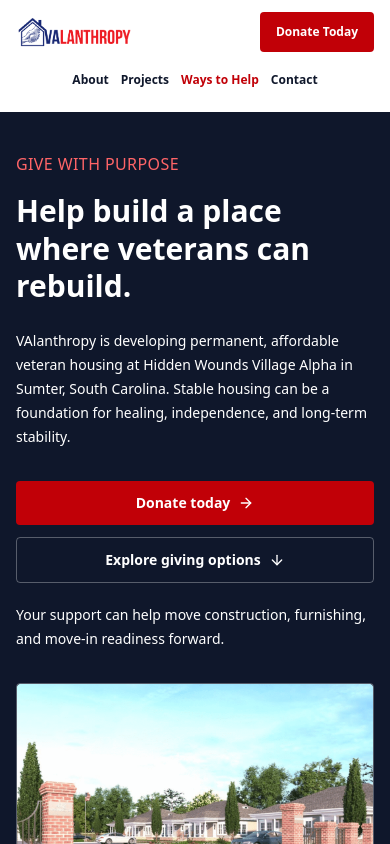
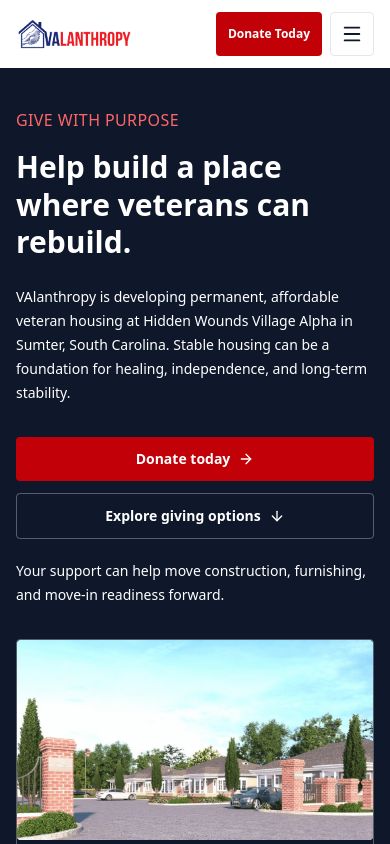
Before and after one commit to ktp-usc/valanthropy, a Next.js app: page /donate in a window 390 px wide. Shown: the top 844 px of the page. Built offline with nearby package versions, Linux system fonts and the light colour scheme.

Commit message:
VALY-17: Make shared navigation mobile friendly

```diff
--- a/components/header.tsx
+++ b/components/header.tsx
@@ -1,5 +1,9 @@
+"use client";
+
+import { useId, useRef, useState } from "react";
 import Image from "next/image";
 import Link from "next/link";
+import { ChevronDown, Menu, X } from "lucide-react";
 
 type NavItem = {
     href: string;
@@ -13,16 +17,28 @@ const links: NavItem[] = [
         label: "About",
         children: [
             { href: "/about", label: "About Us" },
-            { href: "/about-leadership", label: "Leadership & Current Board" },
-            { href: "/partners-and-sponsors", label: "Partners & Sponsors" },
-            { href: "/financials", label: "Financial & Transparency" },
+            {
+                href: "/about-leadership",
+                label: "Leadership & Current Board",
+            },
+            {
+                href: "/partners-and-sponsors",
+                label: "Partners & Sponsors",
+            },
+            {
+                href: "/financials",
+                label: "Financial & Transparency",
+            },
         ],
     },
     {
         href: "/projects",
         label: "Projects",
         children: [
-            { href: "/projects", label: "Hidden Wounds Village Alpha" },
+            {
+                href: "/projects",
+                label: "Hidden Wounds Village Alpha",
+            },
             { href: "/progress", label: "Progress" },
         ],
     },
@@ -40,10 +56,66 @@ const links: NavItem[] = [
         label: "Contact",
         children: [
             { href: "/contact", label: "Contact Us" },
-            { href: "mailto:info@valanthropy.org", label: "info@valanthropy.org" },
+            {
+                href: "mailto:info@valanthropy.org",
+                label: "info@valanthropy.org",
+            },
         ],
     },
 ];
+
+// Layout
+const HEADER =
+    "relative z-30 flex flex-wrap items-center justify-between gap-2 bg-white px-4 py-3 lg:flex-nowrap lg:gap-4 lg:px-8";
+
+const LOGO_LINK = "flex min-w-0 shrink-0 items-center";
+const LOGO = "h-8 w-auto sm:h-10 lg:h-12";
+
+// Keyboard focus
+const FOCUS =
+    "focus-visible:outline-2 focus-visible:outline-offset-2 focus-visible:outline-red-700";
+
+// Desktop navigation
+const DESKTOP_NAV =
+    "hidden items-center justify-center gap-6 text-sm font-bold lg:flex";
+
+const DESKTOP_LINK =
+    "block py-3 hover:text-red-700";
+
+const DROPDOWN =
+    "invisible absolute left-1/2 top-full min-w-48 -translate-x-1/2 opacity-0 transition group-focus-within:visible group-focus-within:opacity-100 group-hover:visible group-hover:opacity-100";
+
+const DROPDOWN_LIST =
+    "rounded border border-slate-200 bg-white py-2 shadow-lg";
+
+const DROPDOWN_LINK =
+    "block whitespace-nowrap px-4 py-2 text-xs font-semibold text-slate-900 hover:bg-slate-100 hover:text-red-700 focus-visible:outline-2 focus-visible:outline-offset-[-2px] focus-visible:outline-red-700";
+
+// Actions
+const DONATE_BUTTON =
+    "ml-auto inline-flex min-h-11 shrink-0 items-center justify-center rounded bg-red-700 px-3 py-3 text-xs font-semibold text-white transition hover:bg-red-800 lg:ml-0 lg:px-8";
+
+const MENU_BUTTON =
+    "inline-flex size-11 shrink-0 cursor-pointer items-center justify-center rounded border border-slate-200 text-slate-900 transition hover:bg-slate-100 lg:hidden";
+
+// Mobile navigation
+const MOBILE_NAV =
+    "w-full border-t border-slate-200 pt-3 lg:hidden";
+
+const MOBILE_ITEM = "border-b border-slate-100";
+const MOBILE_ROW = "flex items-center justify-between gap-2";
+
+const MOBILE_LINK =
+    "flex min-h-11 min-w-0 flex-1 items-center rounded px-3 py-3 text-sm font-bold hover:bg-slate-100 hover:text-red-700";
+
+const SUBMENU_BUTTON =
+    "inline-flex size-11 shrink-0 cursor-pointer items-center justify-center rounded text-slate-900 transition hover:bg-slate-100";
+
+const SUBMENU_LIST =
+    "mb-3 ml-3 space-y-1 border-l-2 border-slate-200 pl-3";
+
+const SUBMENU_LINK =
+    "flex min-h-11 items-center break-words rounded px-3 py-3 text-sm font-medium text-slate-600 transition hover:bg-slate-100 hover:text-red-700";
 
 export default function Header({
     active,
@@ -52,46 +124,75 @@ export default function Header({
     active?: string;
     donateHref?: string;
 }) {
+    const [menuOpen, setMenuOpen] = useState(false);
+    const [openSection, setOpenSection] = useState<string | null>(null);
+
+    const menuButtonRef = useRef<HTMLButtonElement>(null);
+    const navigationId = useId();
+
+    function closeMenu() {
+        setMenuOpen(false);
+        setOpenSection(null);
+    }
+
+    function toggleMenu() {
+        setMenuOpen(!menuOpen);
+        setOpenSection(null);
+    }
+
     return (
-        <header className="relative z-30 flex flex-wrap items-center justify-between gap-2 bg-white px-4 py-3 md:flex-nowrap md:gap-4 md:px-8">
-            <Link href="/" className="flex items-center">
+        <header
+            className={HEADER}
+            onKeyDown={(event) => {
+                if (event.key === "Escape" && menuOpen) {
+                    event.preventDefault();
+                    closeMenu();
+                    menuButtonRef.current?.focus();
+                }
+            }}
+        >
+            <Link
+                href="/"
+                className={`${LOGO_LINK} ${FOCUS}`}
+                onClick={closeMenu}
+            >
                 <Image
                     src="/about-leadership/valanthropy-lgo.png"
                     alt="VAlanthropy"
                     width={707}
                     height={194}
                     priority
-                    className="h-8 w-auto md:h-12"
+                    className={LOGO}
                 />
             </Link>
-            <nav aria-label="Main navigation" className="order-3 flex w-full items-center justify-center gap-3 text-xs font-bold sm:gap-5 sm:text-sm md:order-none md:w-auto md:gap-6">
-                {links.map((l, index) => (
-                    <div key={l.label} className="group relative">
+
+            {/* Desktop navigation */}
+            <nav
+                aria-label="Main navigation"
+                className={DESKTOP_NAV}
+            >
+                {links.map((item) => (
+                    <div key={item.label} className="group relative">
                         <Link
-                            href={l.href}
-                            className={`block py-3 focus-visible:outline-2 focus-visible:outline-offset-2 focus-visible:outline-red-700 ${
-                                l.href === active ? "text-red-700" : "text-slate-900"
-                            } hover:text-red-700`}
-                        >
-                            {l.label}
-                        </Link>
-                        <div
-                            className={`invisible absolute top-full min-w-48 max-w-[calc(100vw-2rem)] opacity-0 transition group-focus-within:visible group-focus-within:opacity-100 group-hover:visible group-hover:opacity-100 ${
-                                index === 0
-                                    ? "left-0 md:left-1/2 md:-translate-x-1/2"
-                                    : index === links.length - 1
-                                      ? "right-0 md:right-auto md:left-1/2 md:-translate-x-1/2"
-                                      : "left-1/2 -translate-x-1/2"
+                            href={item.href}
+                            className={`${DESKTOP_LINK} ${FOCUS} ${
+                                item.href === active
+                                    ? "text-red-700"
+                                    : "text-slate-900"
                             }`}
                         >
-                            <ul className="rounded border border-slate-200 bg-white py-2 shadow-lg">
-                                {l.children.map((c) => (
-                                    <li key={c.label}>
+                            {item.label}
+                        </Link>
+
+                        <div className={DROPDOWN}>
+                            <ul className={DROPDOWN_LIST}>
+                                {item.children.map((child) => (
+                                    <li key={child.label}>
                                         <Link
-                                            href={c.href}
-                                            className="block whitespace-nowrap px-4 py-2 text-xs font-semibold text-slate-900 hover:bg-slate-100 hover:text-red-700 focus-visible:outline-2 focus-visible:outline-offset-[-2px] focus-visible:outline-red-700"
+                                            href={child.href}
+                                            className={DROPDOWN_LINK}
                                         >
-                                            {c.label}
+                                            {child.label}
                                         </Link>
                                     </li>
                                 ))}
@@ -100,12 +201,108 @@ export default function Header({
                     </div>
                 ))}
             </nav>
+
+            {/* Donation button stays visible on mobile */}
             <Link
                 href={donateHref}
-                className="ml-auto rounded bg-red-700 px-4 py-3 text-xs font-semibold text-white transition hover:bg-red-800 focus-visible:outline-2 focus-visible:outline-offset-2 focus-visible:outline-slate-900 md:ml-0 md:px-8"
+                className={`${DONATE_BUTTON} ${FOCUS}`}
+                onClick={closeMenu}
             >
                 Donate Today
             </Link>
+
+            {/* Mobile menu toggle */}
+            <button
+                ref={menuButtonRef}
+                type="button"
+                className={`${MENU_BUTTON} ${FOCUS}`}
+                aria-label={menuOpen ? "Close navigation" : "Open navigation"}
+                aria-expanded={menuOpen}
+                aria-controls={navigationId}
+                onClick={toggleMenu}
+            >
+                {menuOpen ? (
+                    <X size={22} aria-hidden="true" />
+                ) : (
+                    <Menu size={22} aria-hidden="true" />
+                )}
+            </button>
+
+            {/* Mobile navigation */}
+            <nav
+                id={navigationId}
+                aria-label="Mobile navigation"
+                className={MOBILE_NAV}
+                hidden={!menuOpen}
+            >
+                <ul>
+                    {links.map((item, index) => {
+                        const expanded = openSection === item.href;
+                        const submenuId = `${navigationId}-section-${index}`;
+
+                        return (
+                            <li key={item.label} className={MOBILE_ITEM}>
+                                <div className={MOBILE_ROW}>
+                                    <Link
+                                        href={item.href}
+                                        className={`${MOBILE_LINK} ${FOCUS} ${
+                                            item.href === active
+                                                ? "text-red-700"
+                                                : "text-slate-900"
+                                        }`}
+                                        onClick={closeMenu}
+                                    >
+                                        {item.label}
+                                    </Link>
+
+                                    <button
+                                        type="button"
+                                        className={`${SUBMENU_BUTTON} ${FOCUS}`}
+                                        aria-label={`${
+                                            expanded ? "Collapse" : "Expand"
+                                        } ${item.label} links`}
+                                        aria-expanded={expanded}
+                                        aria-controls={submenuId}
+                                        onClick={() => {
+                                            setOpenSection(
+                                                expanded ? null : item.href
+                                            );
+                                        }}
+                                    >
+                                        <ChevronDown
+                                            size={20}
+                                            aria-hidden="true"
+                                            className={
+                                                expanded
+                                                    ? "rotate-180"
+                                                    : ""
+                                            }
+                                        />
+                                    </button>
+                                </div>
+
+                                <ul
+                                    id={submenuId}
+                                    className={SUBMENU_LIST}
+                                    hidden={!expanded}
+                                >
+                                    {item.children.map((child) => (
+                                        <li key={child.label}>
+                                            <Link
+                                                href={child.href}
+                                                className={`${SUBMENU_LINK} ${FOCUS}`}
+                                                onClick={closeMenu}
+                                            >
+                                                {child.label}
+                                            </Link>
+                                        </li>
+                                    ))}
+                                </ul>
+                            </li>
+                        );
+                    })}
+                </ul>
+            </nav>
         </header>
     );
 }
```
